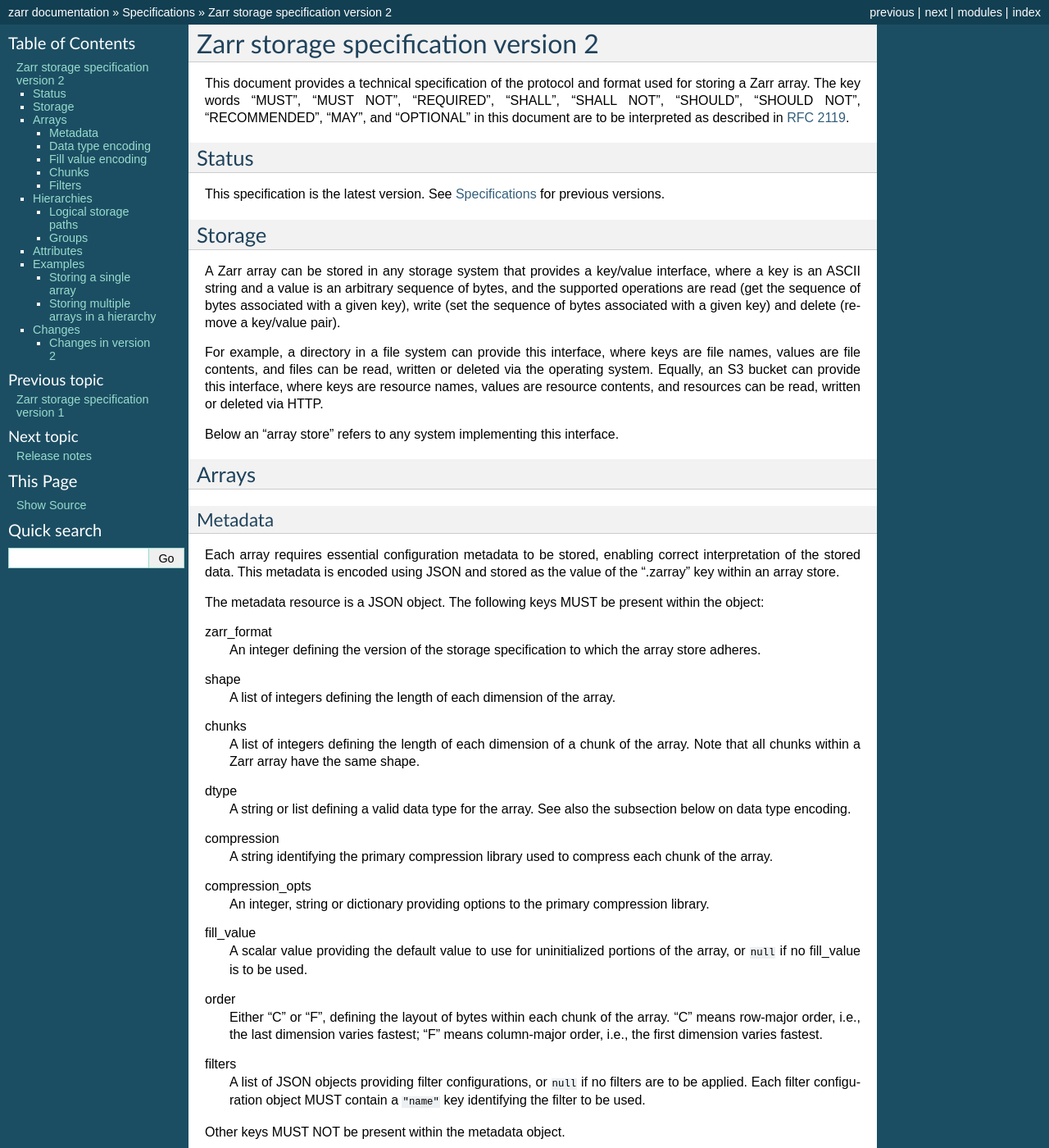
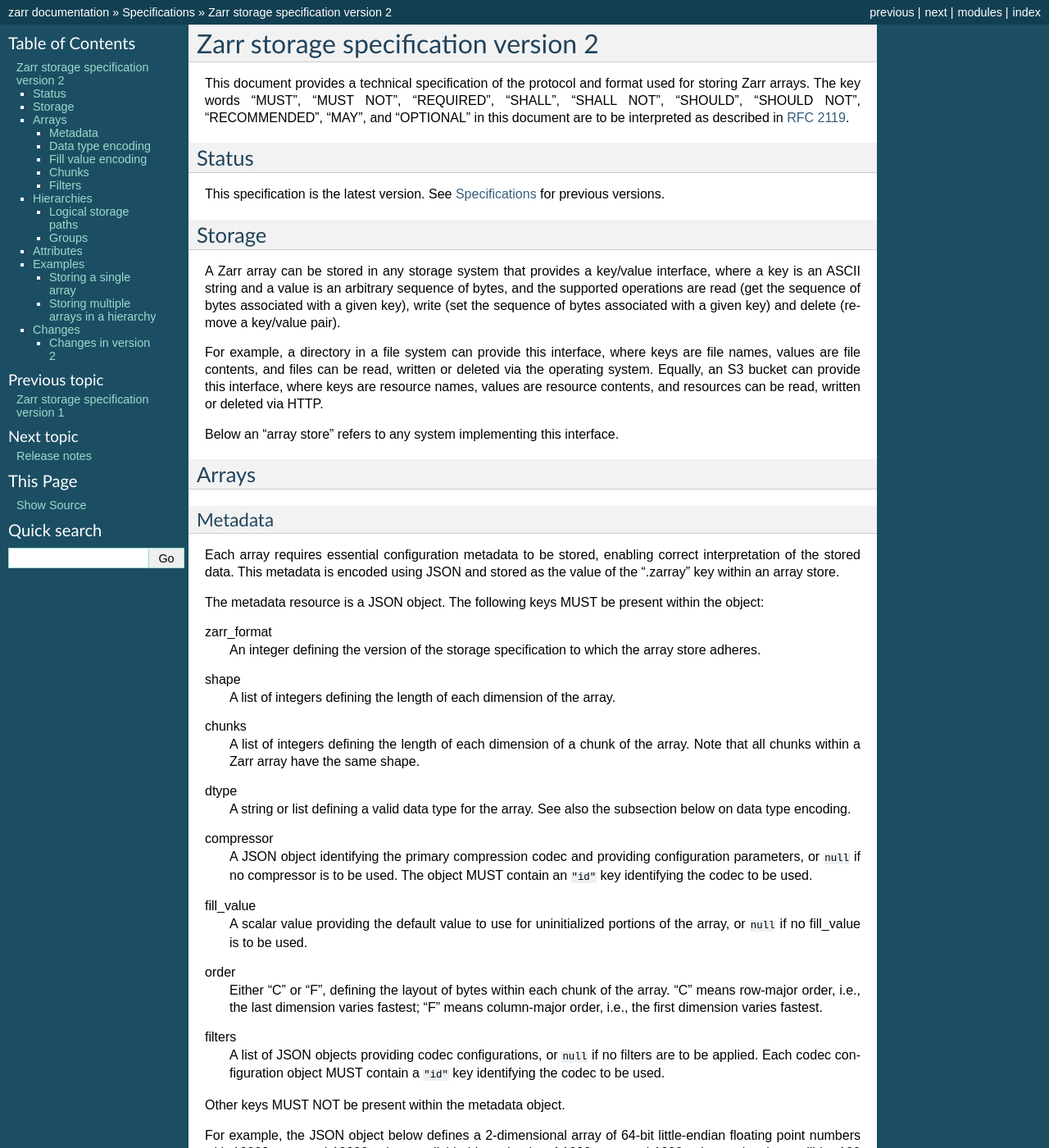
Before and after one commit to enthusiastdev121/zarr-python, a Sphinx documentation site: the page built from docs/spec/v2.rst, in a window 1280 px wide and 1400 px high. Shown: the whole window at 82% size. Built offline with Sphinx 7.4.7, drawn with Linux system fonts in a browser that asks for light colours; the version number could not be read and is left out; some of the changed text lies outside the part shown.

Commit message:
review docs

```diff
--- a/docs/spec/v2.rst
+++ b/docs/spec/v2.rst
@@ -4,7 +4,7 @@ Zarr storage specification version 2
 ====================================
 
 This document provides a technical specification of the protocol and format
-used for storing a Zarr array. The key words "MUST", "MUST NOT", "REQUIRED",
+used for storing Zarr arrays. The key words "MUST", "MUST NOT", "REQUIRED",
 "SHALL", "SHALL NOT", "SHOULD", "SHOULD NOT", "RECOMMENDED", "MAY", and
 "OPTIONAL" in this document are to be interpreted as described in `RFC 2119
 <https://www.ietf.org/rfc/rfc2119.txt>`_.
@@ -56,12 +56,10 @@ chunks
 dtype
     A string or list defining a valid data type for the array. See also
     the subsection below on data type encoding.
-compression
-    A string identifying the primary compression library used to compress
-    each chunk of the array.
-compression_opts
-    An integer, string or dictionary providing options to the primary
-    compression library.
+compressor
+    A JSON object identifying the primary compression codec and providing
+    configuration parameters, or ``null`` if no compressor is to be used.
+    The object MUST contain an ``"id"`` key identifying the codec to be used.
 fill_value
     A scalar value providing the default value to use for uninitialized
     portions of the array, or ``null`` if no fill_value is to be used.
@@ -70,9 +68,9 @@ order
     array. "C" means row-major order, i.e., the last dimension varies fastest;
     "F" means column-major order, i.e., the first dimension varies fastest.
 filters
-    A list of JSON objects providing filter configurations, or ``null`` if no
-    filters are to be applied. Each filter configuration object MUST contain a
-    ``"name"`` key identifying the filter to be used.
+    A list of JSON objects providing codec configurations, or ``null`` if no
+    filters are to be applied. Each codec configuration object MUST contain a
+    ``"id"`` key identifying the codec to be used.
 
 Other keys MUST NOT be present within the metadata object.
 
@@ -88,16 +86,16 @@ using the Blosc compression library prior to storage::
             1000,
             1000
         ],
-        "compression": "blosc",
-        "compression_opts": {
+        "compressor": {
+            "id": "blosc",
+            "cname": "lz4",
             "clevel": 5,
-            "cname": "lz4",
             "shuffle": 1
         },
         "dtype": "<f8",
         "fill_value": "NaN",
         "filters": [
-            {"name": "delta", "dtype": "<f8", "astype": "<f4"}
+            {"id": "delta", "dtype": "<f8", "astype": "<f4"}
         ],
         "order": "C",
         "shape": [
```
Also changed, not shown: docs/tutorial.rst (+9 -3 lines).
